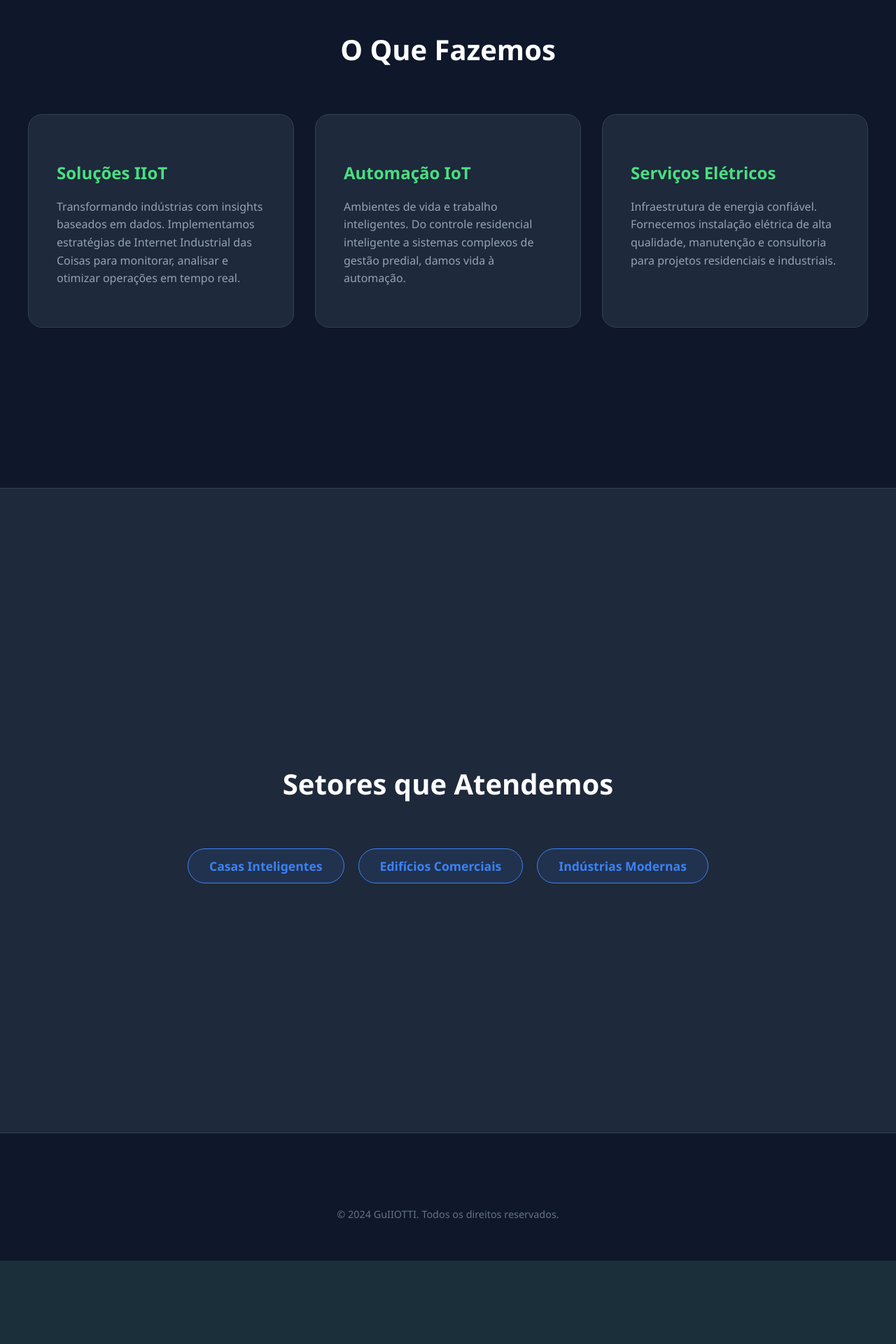
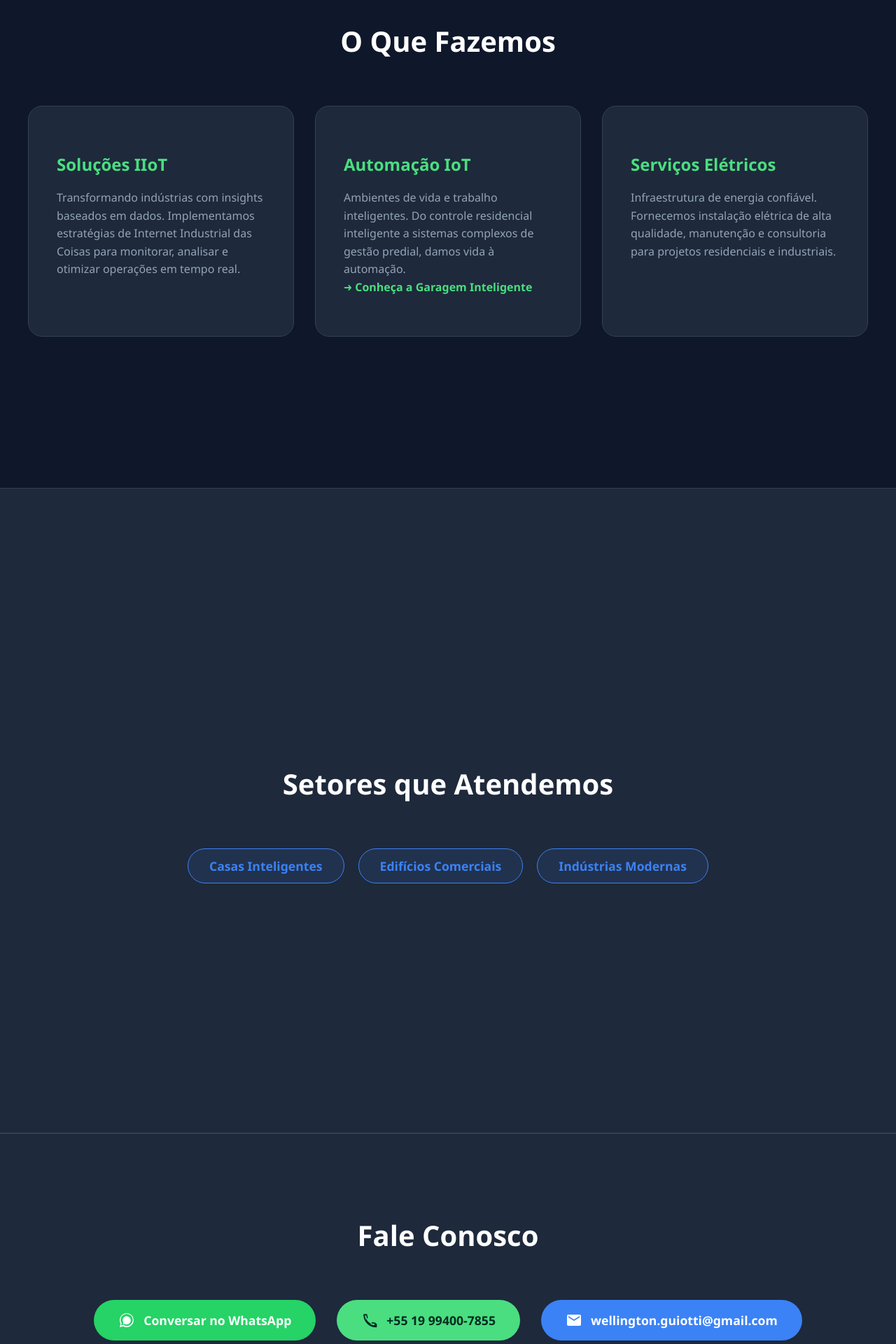
Before and after one commit to WGuiotti/meu-projeto-flask, a Flask app: page / in a window 1280 px wide. Shown: the part 2080-4000 px from the top of the page at 70% size. Before the commit the page ends 3881 px from the top, so only its background shows below. Run offline with Flask 3, Linux system fonts and the light colour scheme.

Commit message:
Adicionando SEO Txcar e informações de contato

```diff
--- a/app.py
+++ b/app.py
@@ -1,5 +1,5 @@
 # Import necessary modules from Flask
-from flask import Flask, render_template, request
+from flask import Flask, render_template, request, redirect, url_for
 import os
 
 # Initialize the Flask application
@@ -18,6 +18,8 @@ translations = {
         'garage_h2': 'Garagem Inteligente',
         'garage_p': 'Nunca mais esqueça seu portão aberto além de ganhar tempo no seu dia a dia!',
         'garage_alt': 'Controle de portão de garagem inteligente via aplicativo',
+        'garage_link': 'Conheça a Garagem Inteligente',
+        'garage_seo': 'Especialistas em TX Car: A maneira mais prática de abrir o portão com farol alto. Segurança total ao chegar.',
         'btn_services': 'Nossos Serviços',
         'section_services': 'O Que Fazemos',
         'card1_title': 'Soluções IIoT',
@@ -32,7 +34,15 @@ translations = {
         'tag3': 'Indústrias Modernas',
         'footer': '© 2024 GuIIOTTI. Todos os direitos reservados.',
         'about_title': 'Sobre Nossa Missão',
-        'about_p': 'Dedicamo-nos a preencher a lacuna entre a engenharia elétrica tradicional e as modernas soluções de IoT.'
+        'about_p': 'Dedicamo-nos a preencher a lacuna entre a engenharia elétrica tradicional e as modernas soluções de IoT.',
+        'contact_title': 'Fale Conosco',
+        'contact_whatsapp': 'Conversar no WhatsApp',
+        'contact_email': 'wellington.guiotti@gmail.com',
+        'contact_phone_display': '+55 19 99400-7855',
+        'whatsapp_msg': 'Olá! Estou entrando em contato através do website GuIIOTTI.',
+        'iiot_detail': 'Nossas soluções de IIoT conectam máquinas, sensores e sistemas para fornecer visibilidade total da sua produção. Utilizamos protocolos avançados como MQTT e OPC-UA para garantir integridade de dados e dashboards em tempo real.',
+        'auto_detail': 'Desenvolvemos sistemas de automação que aprendem com o comportamento do usuário. Seja para reduzir o consumo de energia em edifícios comerciais ou para aumentar o conforto residencial, nossa tecnologia trabalha por você.',
+        'elec_detail': 'A base de qualquer sistema inteligente é uma rede elétrica robusta. Oferecemos projetos elétricos, laudos técnicos, manutenção preventiva e adequação às normas NR-10, garantindo segurança e eficiência.'
     },
     'en': {
         'title': 'GuIIOTTI - IIoT & Automation Solutions',
@@ -42,6 +52,8 @@ translations = {
         'garage_h2': 'Smart Garage',
         'garage_p': 'Never forget your gate open again and save time in your daily life!',
         'garage_alt': 'Smart garage gate control via app',
+        'garage_link': 'See Smart Garage',
+        'garage_seo': 'TX Car Specialists: The most practical way to open the gate with high beams. Total safety upon arrival.',
         'btn_services': 'Our Services',
         'section_services': 'What We Do',
         'card1_title': 'IIoT Solutions',
@@ -56,7 +68,15 @@ translations = {
         'tag3': 'Modern Industries',
         'footer': '© 2024 GuIIOTTI. All rights reserved.',
         'about_title': 'About Our Mission',
-        'about_p': 'We are dedicated to bridging the gap between traditional electrical engineering and modern IoT solutions.'
+        'about_p': 'We are dedicated to bridging the gap between traditional electrical engineering and modern IoT solutions.',
+        'contact_title': 'Contact Us',
+        'contact_whatsapp': 'Chat on WhatsApp',
+        'contact_email': 'wellington.guiotti@gmail.com',
+        'contact_phone_display': '+55 19 99400-7855',
+        'whatsapp_msg': 'Hello! I am contacting you through the GuIIOTTI website.',
+        'iiot_detail': 'Our IIoT solutions connect machines, sensors, and systems to provide full visibility of your production. We use advanced protocols like MQTT and OPC-UA to ensure data integrity and real-time dashboards.',
+        'auto_detail': 'We develop automation systems that learn from user behavior. Whether reducing energy consumption in commercial buildings or increasing residential comfort, our technology works for you.',
+        'elec_detail': 'The foundation of any smart system is a robust electrical network. We offer electrical designs, technical reports, preventive maintenance, and compliance with safety standards, ensuring security and efficiency.'
     },
     'es': {
         'title': 'GuIIOTTI - Soluciones IIoT y Automatización',
@@ -66,6 +86,8 @@ translations = {
         'garage_h2': 'Garaje Inteligente',
         'garage_p': '¡Nunca más olvides tu portón abierto y ahorra tiempo en tu día a día!',
         'garage_alt': 'Control de portón de garaje inteligente vía app',
+        'garage_link': 'Ver Garaje Inteligente',
+        'garage_seo': 'Especialistas en TX Car: La forma más práctica de abrir el portón con luz alta. Seguridad total al llegar.',
         'btn_services': 'Nuestros Servicios',
         'section_services': 'Lo Que Hacemos',
         'card1_title': 'Soluciones IIoT',
@@ -80,7 +102,15 @@ translations = {
         'tag3': 'Industrias Modernas',
         'footer': '© 2024 GuIIOTTI. Todos los derechos reservados.',
         'about_title': 'Sobre Nuestra Misión',
-        'about_p': 'Nos dedicamos a cerrar la brecha entre la ingeniería eléctrica tradicional y las soluciones modernas de IoT.'
+        'about_p': 'Nos dedicamos a cerrar la brecha entre la ingeniería eléctrica tradicional y las soluciones modernas de IoT.',
+        'contact_title': 'Contáctenos',
+        'contact_whatsapp': 'Hable por WhatsApp',
+        'contact_email': 'wellington.guiotti@gmail.com',
+        'contact_phone_display': '+55 19 99400-7855',
+        'whatsapp_msg': '¡Hola! Me pongo en contacto a través del sitio web de GuIIOTTI.',
+        'iiot_detail': 'Nuestras soluciones IIoT conectan máquinas, sensores y sistemas para brindar visibilidad total de su producción. Utilizamos protocolos avanzados como MQTT y OPC-UA para garantizar la integridad de los datos y paneles en tiempo real.',
+        'auto_detail': 'Desarrollamos sistemas de automatización que aprenden del comportamiento del usuario. Ya sea para reducir el consumo de energía en edificios comerciales o aumentar el confort residencial, nuestra tecnología trabaja para usted.',
+        'elec_detail': 'La base de cualquier sistema inteligente es una red eléctrica robusta. Ofrecemos diseños eléctricos, informes técnicos, mantenimiento preventivo y cumplimiento de normas de seguridad, garantizando seguridad y eficiencia.'
     }
 }
 
@@ -102,6 +132,32 @@ def about():
         lang = 'pt'
     return render_template('pages/about.html', text=translations[lang], lang=lang)
 
+# Route for Services Pages
+@app.route('/service/<service_id>')
+def service(service_id):
+    lang = request.args.get('lang', 'pt')
+    if lang not in translations:
+        lang = 'pt'
+
+    # Map service_id to translation keys
+    service_map = {
+        'iiot': {'title': 'card1_title', 'desc': 'card1_p', 'detail': 'iiot_detail'},
+        'automation': {'title': 'card2_title', 'desc': 'card2_p', 'detail': 'auto_detail'},
+        'electrical': {'title': 'card3_title', 'desc': 'card3_p', 'detail': 'elec_detail'}
+    }
+
+    if service_id not in service_map:
+        return render_template('index.html', text=translations[lang], lang=lang) # Fallback
+
+    data = service_map[service_id]
+    return render_template('pages/service.html', text=translations[lang], lang=lang, service_data=data)
+
+# SEO Routes for Garage/TX Car
+@app.route('/txcar')
+@app.route('/farol-alto')
+def garage_redirect():
+    return redirect(url_for('index', _anchor='garage'))
+
 # Run the application if executed as the main script
 if __name__ == '__main__':
     # Run in debug mode for development
--- a/static/css/style.css
+++ b/static/css/style.css
@@ -151,6 +151,14 @@ nav {
     line-height: 1.4;
 }
 
+/* SEO Text Style */
+.garage-seo {
+    font-size: 1.1rem;
+    color: var(--iiot-color);
+    margin-top: 15px;
+    font-weight: 600;
+}
+
 /* Animation for CX - Draws attention to the value proposition */
 .animated-cta {
     animation: pulse 3s infinite;
@@ -197,6 +205,19 @@ nav {
     overflow: hidden;
 }
 
+/* Card Title Link Styles */
+.card-link-title {
+    text-decoration: none;
+    display: block;
+}
+
+/* Highlight Link inside text */
+.text-link-highlight {
+    color: var(--iiot-color);
+    text-decoration: none;
+    font-weight: bold;
+}
+
 .card:hover { transform: translateY(-10px); border-color: var(--iiot-color); }
 .card h3 { font-size: 1.5rem; margin-bottom: 15px; color: var(--iiot-color); }
 .card p { color: #94a3b8; }
@@ -223,6 +244,58 @@ nav {
     color: var(--primary-color);
     font-weight: 600;
     font-size: 1.1rem;
+    text-decoration: none;
+    transition: background-color 0.3s, color 0.3s;
+}
+
+.tag:hover {
+    background-color: rgba(59, 130, 246, 0.2);
+}
+
+/* Contact Section Styles */
+.contact-section {
+    padding: 80px 0;
+    background-color: var(--card-bg);
+    border-top: 1px solid #334155;
+    text-align: center;
+}
+
+.contact-buttons {
+    display: flex;
+    justify-content: center;
+    gap: 30px;
+    flex-wrap: wrap;
+}
+
+.btn-contact {
+    display: inline-flex;
+    align-items: center;
+    gap: 12px;
+    padding: 15px 35px;
+    border-radius: 50px;
+    text-decoration: none;
+    font-weight: bold;
+    font-size: 1.1rem;
+    transition: transform 0.3s, box-shadow 0.3s;
+    color: white;
+}
+
+.btn-contact.whatsapp {
+    background-color: #25D366;
+}
+
+.btn-contact.phone {
+    background-color: var(--iiot-color);
+    color: #022c22; /* Dark text for contrast */
+}
+
+.btn-contact.email {
+    background-color: var(--primary-color);
+}
+
+.btn-contact:hover {
+    transform: translateY(-5px);
+    box-shadow: 0 10px 25px rgba(0,0,0,0.3);
 }
 
 footer { text-align: center; padding: 40px 0; color: #64748b; margin-top: 50px; font-size: 0.9rem; }
--- a/templates/index.html
+++ b/templates/index.html
@@ -43,11 +43,12 @@
     </section>
 
     <!-- Garage Feature Section (CX & SEO Optimized) -->
-    <section class="garage-feature">
+    <section class="garage-feature" id="garage">
         <div class="container garage-container">
             <div class="garage-text">
                 <h2>{{ text.garage_h2 }}</h2>
                 <p class="animated-cta">{{ text.garage_p }}</p>
+                <p class="garage-seo">{{ text.garage_seo }}</p>
             </div>
             <div class="garage-image">
                 <img src="{{ url_for('static', filename='img/garagem.jpg') }}" alt="{{ text.garage_alt }}" loading="lazy">
@@ -62,17 +63,20 @@
             <div class="grid">
                 <!-- Service Card 1 -->
                 <div class="card">
-                    <h3>{{ text.card1_title }}</h3>
+                    <a href="{{ url_for('service', service_id='iiot', lang=lang) }}" class="card-link-title"><h3>{{ text.card1_title }}</h3></a>
                     <p>{{ text.card1_p }}</p>
                 </div>
                 <!-- Service Card 2 -->
                 <div class="card">
-                    <h3>{{ text.card2_title }}</h3>
-                    <p>{{ text.card2_p }}</p>
+                    <a href="{{ url_for('service', service_id='automation', lang=lang) }}" class="card-link-title"><h3>{{ text.card2_title }}</h3></a>
+                    <p>
+                        {{ text.card2_p }}
+                        <br><a href="#garage" class="text-link-highlight">➜ {{ text.garage_link }}</a>
+                    </p>
                 </div>
                 <!-- Service Card 3 -->
                 <div class="card">
-                    <h3>{{ text.card3_title }}</h3>
+                    <a href="{{ url_for('service', service_id='electrical', lang=lang) }}" class="card-link-title"><h3>{{ text.card3_title }}</h3></a>
                     <p>{{ text.card3_p }}</p>
                 </div>
             </div>
@@ -84,9 +88,30 @@
         <div class="container">
             <h2 class="section-title">{{ text.section_sectors }}</h2>
             <div class="sector-tags">
-                <div class="tag">{{ text.tag1 }}</div>
+                <a href="#garage" class="tag">{{ text.tag1 }}</a>
                 <div class="tag">{{ text.tag2 }}</div>
                 <div class="tag">{{ text.tag3 }}</div>
+            </div>
+        </div>
+    </section>
+
+    <!-- Contact Section (Best CX: Direct & Simple) -->
+    <section id="contact" class="contact-section">
+        <div class="container">
+            <h2 class="section-title">{{ text.contact_title }}</h2>
+            <div class="contact-buttons">
+                <a href="https://wa.me/5519994007855?text={{ text.whatsapp_msg }}" target="_blank" class="btn-contact whatsapp">
+                    <svg width="24" height="24" viewBox="0 0 24 24" fill="currentColor"><path d="M12.031 6.172c-3.181 0-5.767 2.586-5.768 5.766-.001 1.298.38 2.27 1.019 3.287l-.711 2.598 2.664-.698c.969.585 1.961.893 2.796.893 3.183 0 5.768-2.586 5.768-5.766.001-3.181-2.585-5.768-5.768-5.78zM12 2C6.48 2 2 6.48 2 12c0 1.846.478 3.57 1.313 5.08L2.002 22l4.996-1.31c1.468.79 3.133 1.245 4.902 1.245 5.52 0 10-4.48 10-10S17.52 2 12 2zm0 18c-1.607 0-3.113-.445-4.444-1.216l-.322-.186-3.293.864.879-3.211-.183-.326C3.802 14.633 3.34 13.16 3.34 11.58c0-4.77 3.887-8.653 8.66-8.653 4.773 0 8.66 3.883 8.66 8.653 0 4.77-3.887 8.653-8.66 8.653z"/></svg>
+                    {{ text.contact_whatsapp }}
+                </a>
+                <a href="tel:+5519994007855" class="btn-contact phone">
+                    <svg width="24" height="24" viewBox="0 0 24 24" fill="currentColor"><path d="M20.01 15.38c-1.23 0-2.42-.2-3.53-.56a.977.977 0 0 0-1.01.24l-1.57 1.97c-2.83-1.44-5.15-3.75-6.59-6.59l1.97-1.57c.26-.26.35-.65.24-1.01A11.36 11.36 0 0 1 8.59 4.22c0-.55-.45-1-1-1H4.22c-.55 0-1 .45-1 1C3.22 14.15 11.35 22.28 21.38 22.28c.55 0 1-.45 1-1v-3.38c0-.55-.45-1-1-1zM5.21 5.22h2.25c.15 1.64.45 3.21.89 4.7l-1.6 1.28c-.68-2.02-1.26-4.08-1.54-5.98zm13.87 13.87c-1.9 0-3.96-.58-5.98-1.26l1.28-1.6c1.49.44 3.06.74 4.7.89v1.97z"/></svg>
+                    {{ text.contact_phone_display }}
+                </a>
+                <a href="mailto:wellington.guiotti@gmail.com" class="btn-contact email">
+                    <svg width="24" height="24" viewBox="0 0 24 24" fill="currentColor"><path d="M20 4H4c-1.1 0-1.99.9-1.99 2L2 18c0 1.1.9 2 2 2h16c1.1 0 2-.9 2-2V6c0-1.1-.9-2-2-2zm0 4l-8 5-8-5V6l8 5 8-5v2z"/></svg>
+                    {{ text.contact_email }}
+                </a>
             </div>
         </div>
     </section>
```
Also changed, not shown: templates/pages/service.html (added, +33 -0 lines).
